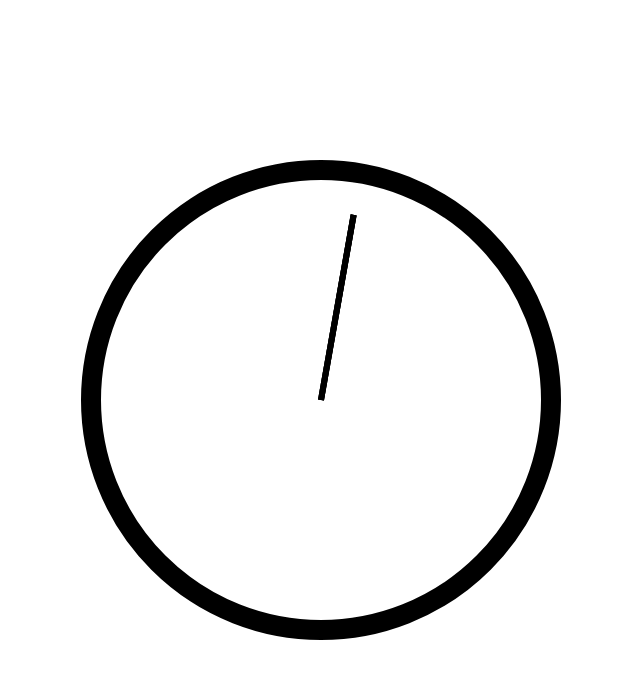
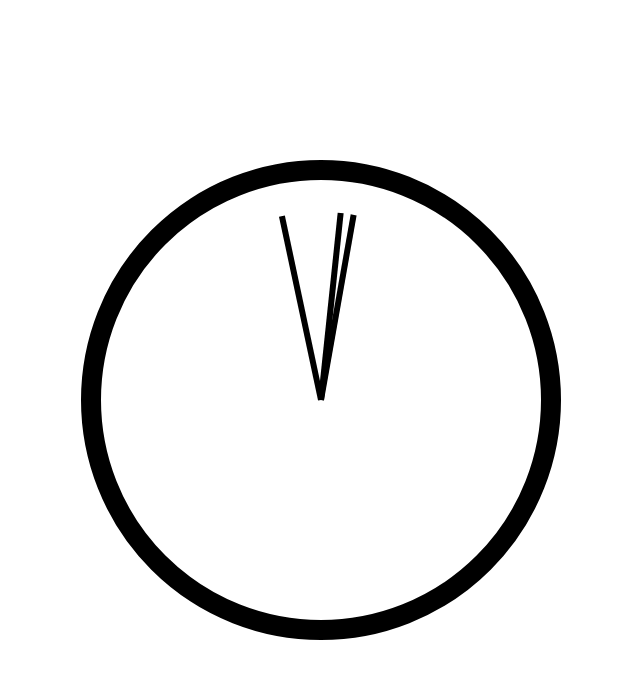
Before and after one commit to Alseals1/Clock, a plain HTML site: page index.html in a window 1280 px wide. Shown: the whole page, without its empty margins (319-959 px from the left). Drawn offline with Linux system fonts and the light colour scheme.

Commit message:
Fixed the hand rotation

```diff
--- a/app.js
+++ b/app.js
@@ -0,0 +1,18 @@
+function setDate() {
+    const now = new Date()
+    const seconds = now.getSeconds()
+    const secondsDegrees = ((seconds / 60) * 360) + 90;
+    console.log(`${seconds} seconds`)
+    const secondHand = document.querySelector('.second-hand')
+    secondHand.style.transform = `rotate(${secondsDegrees}deg)`
+
+
+    const min = now.getMinutes()
+    const minDegrees = ((min / 60) * 360) + 90
+    const minHand = document.querySelector('.min-hand')
+    minHand.style.transform = `rotate(${minDegrees}deg)`
+    console.log(`${min} minutes`)
+
+}
+// setDate()
+setInterval(setDate, 1000)
--- a/index.html
+++ b/index.html
@@ -14,6 +14,6 @@
             <div class="hand second-hand"></div>
         </div>
     </div>
-
+    <script src="app.js"></script>
 </body>
 </html>
--- a/style.css
+++ b/style.css
@@ -38,6 +38,6 @@ body{
     top: 50%;
     transform-origin: 100%;
     transform: rotate(100deg);
-    transition: all 0.5s;
-    transition-timing-function: cubic-bezier(0.04, 1.74, 0.5, 0.35);
+    /* transition: all 0.5s; */
+    /* transition-timing-function: cubic-bezier(0.04, 1.74, 0.5, 0.35); */
 }
```
